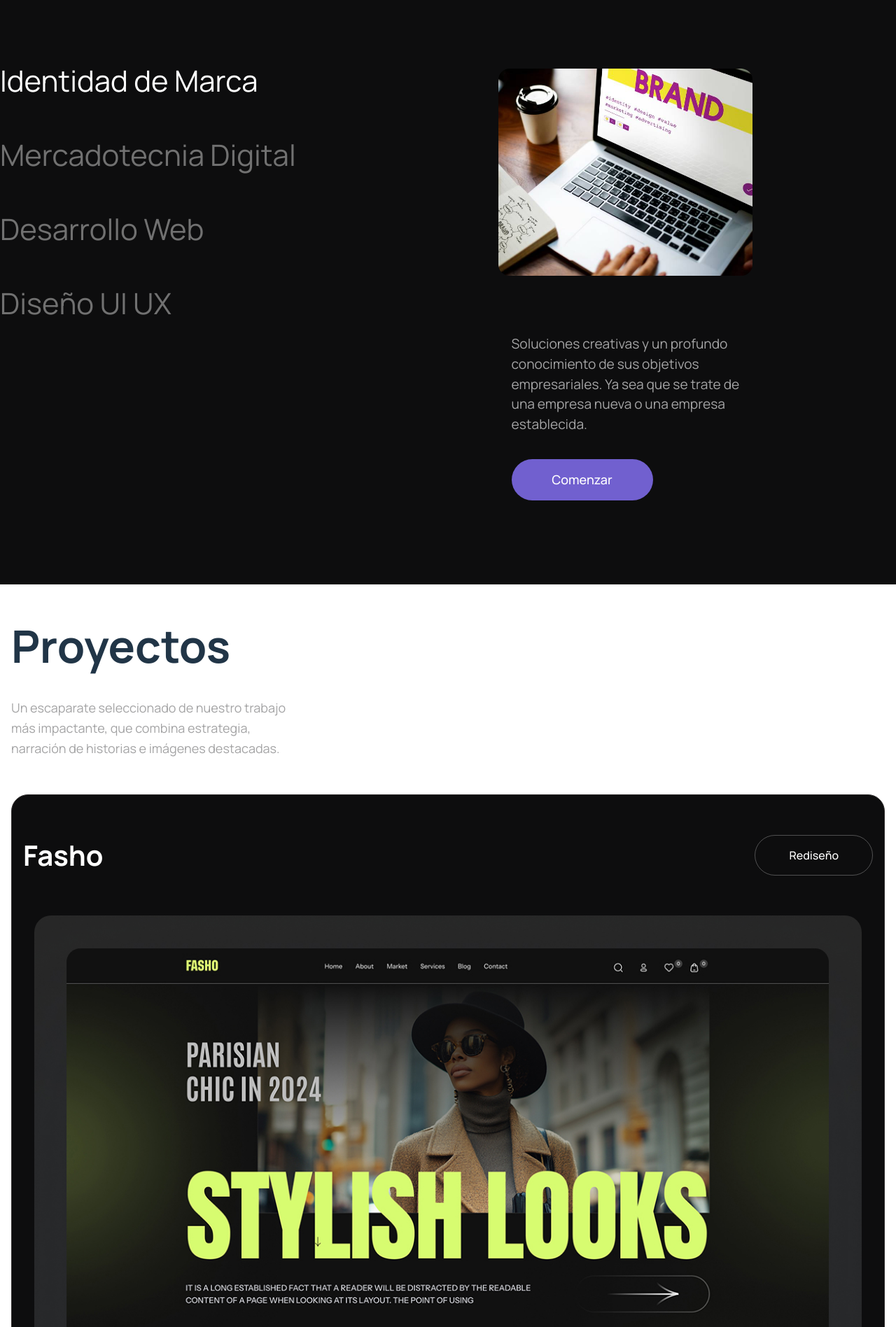
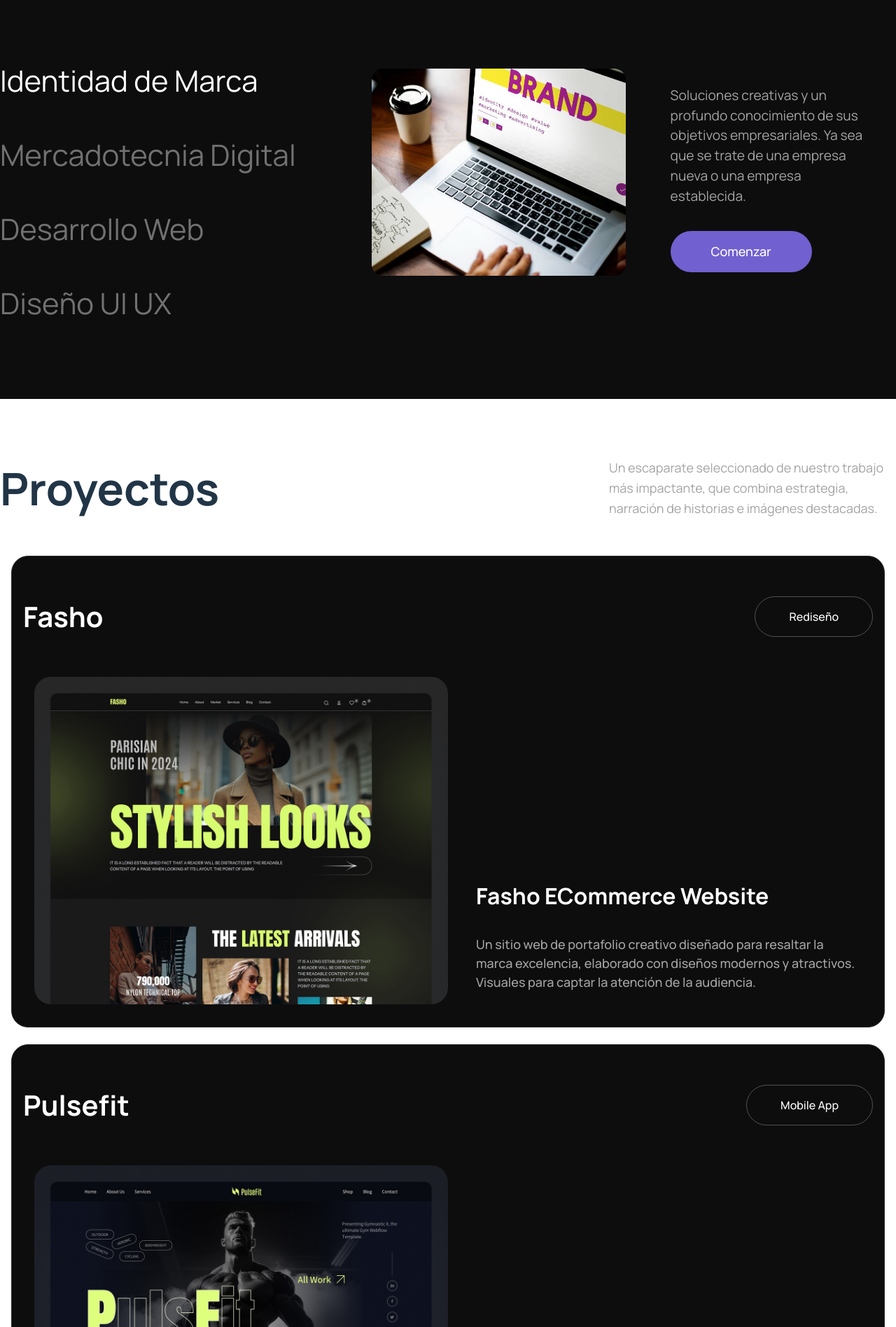
Before and after one commit to VargasJavier/rubick-project, a React (Vite) app: page / in a window 1280 px wide. Shown: the part 2404-4300 px from the top of the page at 70% size. Built offline with nearby package versions, Linux system fonts and the light colour scheme.

Commit message:
Fix mobile style

```diff
--- a/src/components/home/home.css
+++ b/src/components/home/home.css
@@ -289,6 +289,9 @@
     width: 60%;
     flex-direction: row;
   }
+  .tabContent {
+    flex-direction: row;
+  }
   .tabContentImage {
     width: 50%;
   }
@@ -323,7 +326,7 @@
 /* PROJECTS */
 
 .sectionProjects {
-  padding-bottom: 4rem;
+  padding: 4rem 0;
 }
 .containerHeaderProjects {
   display: flex;
@@ -423,8 +426,11 @@
   .projectLink:hover {
     color: white;
   }
+}
+
+@media screen and (min-width: 680px) {
   .containerHeaderProjects {
-    margin: 0 auto;
+    margin: 0 auto 2rem;
     flex-direction: row;
     align-items: center;
     justify-content: space-between;
@@ -563,6 +569,8 @@
     background-color: #7160cf;
     color: white;
   }
+}
+@media screen and (min-width: 680px) {
   .titleHeaderReview {
     font-size: 4rem;
     margin-left: 0;
@@ -580,6 +588,7 @@
     width: 100%;
   }
   .containerHeaderReviews {
+    padding: 2rem 0;
     flex-direction: row;
     align-items: center;
     justify-content: space-between;
@@ -624,12 +633,13 @@
 }
 .contentBlogImageDate {
   display: flex;
+  flex-direction: column;
+  gap: 1rem;
   align-items: start;
-  justify-content: space-between;
   margin-bottom: 2.5rem;
 }
 .blogImage {
-  width: 65%;
+  width: 100%;
   border-radius: 1rem;
 }
 .blogDateCreation {
@@ -672,6 +682,15 @@
     align-items: center;
     justify-content: space-between;
     flex-direction: row;
+  }
+  .contentBlogImageDate {
+    flex-direction: row;
+    align-items: start;
+    justify-content: space-between;
+    margin-bottom: 2.5rem;
+  }
+  .blogImage {
+    width: 65%;
   }
 }
 
--- a/src/data/projects.ts
+++ b/src/data/projects.ts
@@ -13,7 +13,7 @@ export const projectsList: IProject[] = [
   },
   {
     title: 'Pulsefit',
-    type: 'Desarrollo de App',
+    type: 'Mobile App',
     subtitle: 'Pulsefit Gym Website',
     description: 'Un innovador sitio web de plataforma SaaS construido con los principios de diseño «user-first», que ofrece una navegación fluida y una presentación dinámica de los contenidos.',
     link: '/proyecto/pulsefit',
```
